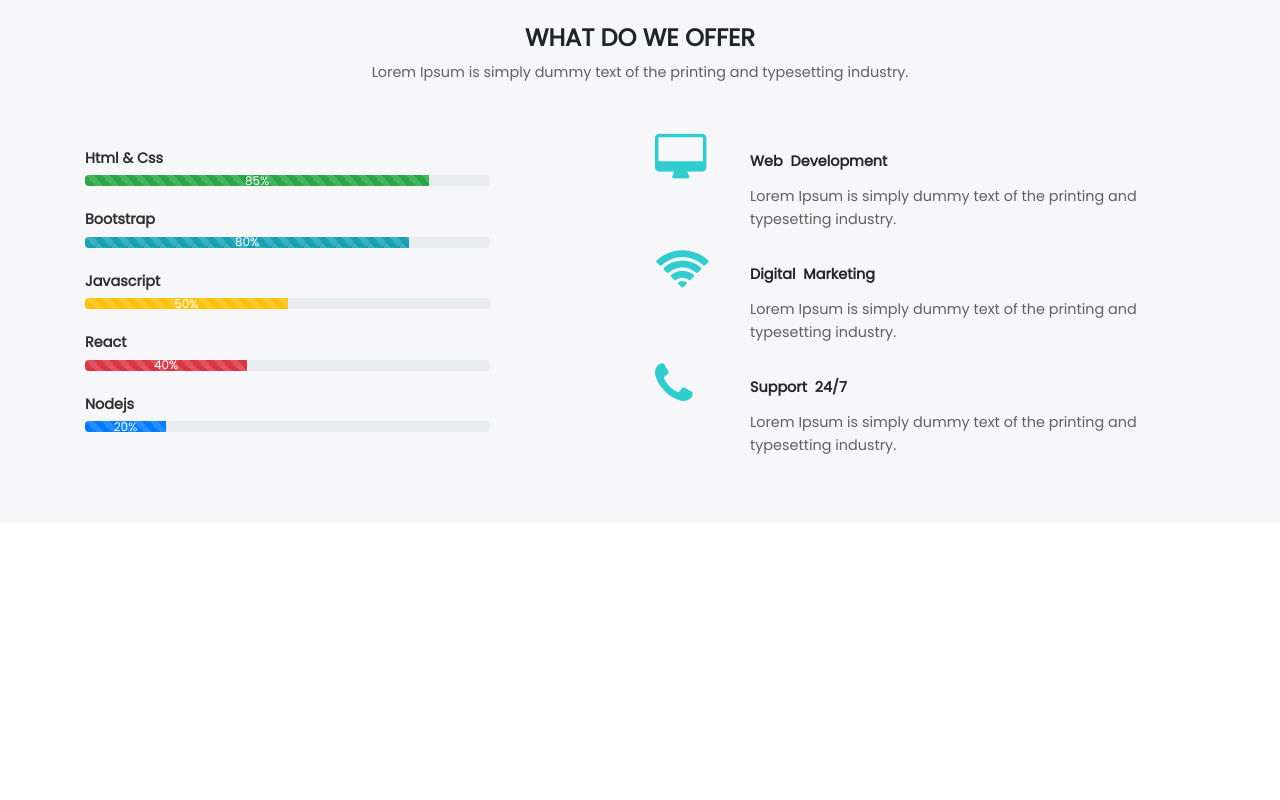
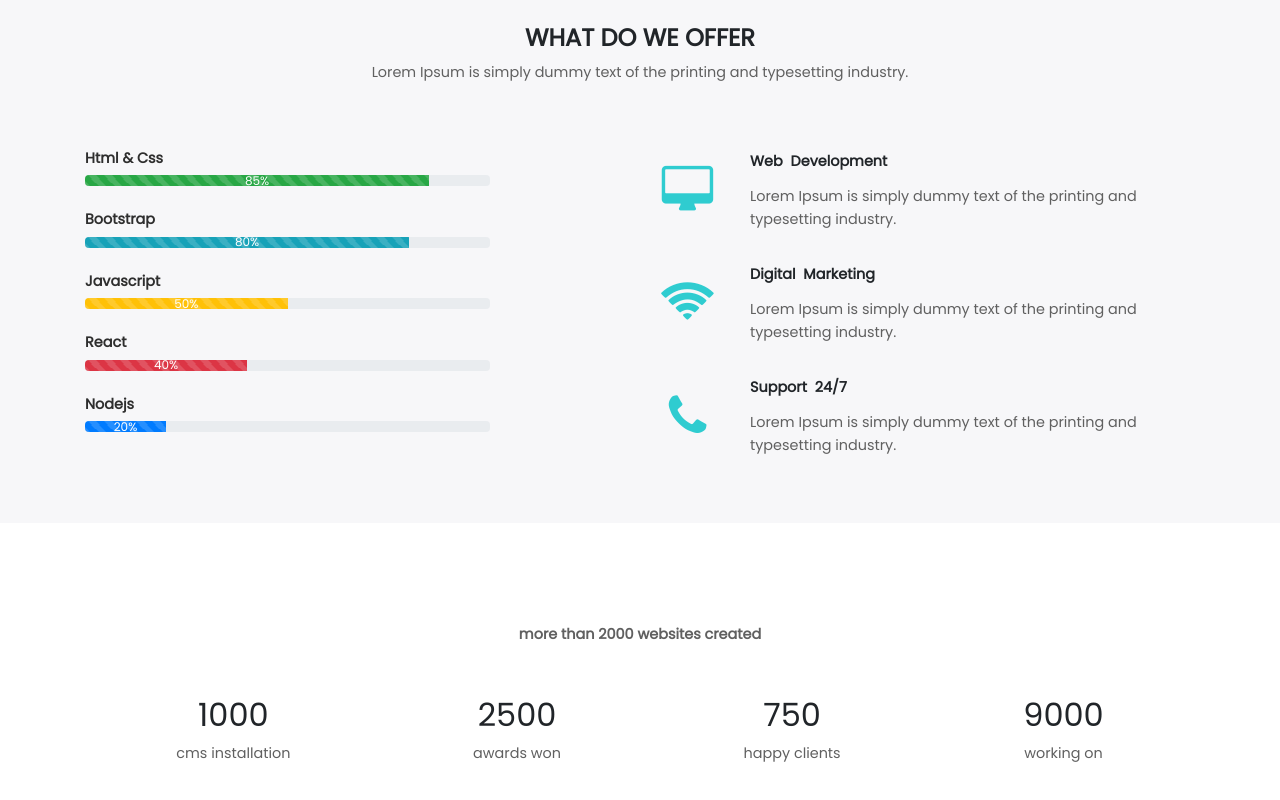
Before and after one commit to morteza-develop/template1, a plain HTML site: page index.html in a window 1280 px wide. Shown: the part 1356-2156 px from the top of the page. Before the commit the page ends 1929 px from the top, so only its background shows below. Drawn offline with nearby package versions, Linux system fonts and the light colour scheme.

Commit message:
end project done

```diff
--- a/css/style.css
+++ b/css/style.css
@@ -150,7 +150,7 @@ i{
     text-transform: capitalize;
     font-weight: bold;
 }
-.service-icons{
+.service-icon{
     display: flex;
     justify-content: center;
     align-items: center;
@@ -160,5 +160,14 @@ i{
     margin-bottom: 25px !important;
     background: #606060;
 }
+/* ********** offer section ********** */
 
-/* ********** offer section ********** */
+/* ********** project done ********** */
+.project-work{
+    margin: 100px 0;
+}
+.project-work h3{
+    font-size: 2rem;
+    text-align: center;
+}
+/* ********** project done ********** */
--- a/index.html
+++ b/index.html
@@ -155,6 +155,33 @@
 
     <!-- ********** offer section ********** -->
 
+    <!-- ********** project done ********** -->
+
+    <section class="project-work" >
+        <div class="container heading text-center">
+            <p class="text-center font-weight-bold">more than 2000 websites created</p>
+        </div>
+        <div class="container d-flex justify-content-around align-item-center text-center">
+            <div>
+                <h3 class="count">1000</h3>
+                <p>cms installation</p>
+            </div>
+            <div>
+                <h3 class="count">2500</h3>
+                <p>awards won</p>
+            </div>
+            <div>
+                <h3 class="count">750</h3>
+                <p>happy clients</p>
+            </div>
+            <div>
+                <h3 class="count">9000</h3>
+                <p>working on</p>
+            </div>
+        </div>
+    </section>
+
+    <!-- ********** project done ********** -->
 
 
 
@@ -162,12 +189,20 @@
     <script src="https://code.jquery.com/jquery-3.5.1.slim.min.js"
         integrity="sha384-DfXdz2htPH0lsSSs5nCTpuj/zy4C+OGpamoFVy38MVBnE+IbbVYUew+OrCXaRkfj" crossorigin="anonymous">
     </script>
+    <script src="https://cdnjs.cloudflare.com/ajax/libs/waypoints/4.0.1/jquery.waypoints.min.js"></script>
+    <script src="https://cdnjs.cloudflare.com/ajax/libs/Counter-Up/1.0.0/jquery.counterup.min.js"></script>
     <script src="https://cdn.jsdelivr.net/npm/popper.js@1.16.0/dist/umd/popper.min.js"
         integrity="sha384-Q6E9RHvbIyZFJoft+2mJbHaEWldlvI9IOYy5n3zV9zzTtmI3UksdQRVvoxMfooAo" crossorigin="anonymous">
     </script>
     <script src="https://stackpath.bootstrapcdn.com/bootstrap/4.5.0/js/bootstrap.min.js"
         integrity="sha384-OgVRvuATP1z7JjHLkuOU7Xw704+h835Lr+6QL9UvYjZE3Ipu6Tp75j7Bh/kR0JKI" crossorigin="anonymous">
     </script>
+    <script>
+        $('.count').counterUp({
+            delay:10,
+            time:3000
+        })
+    </script>
 </body>
 
 </html>
```
